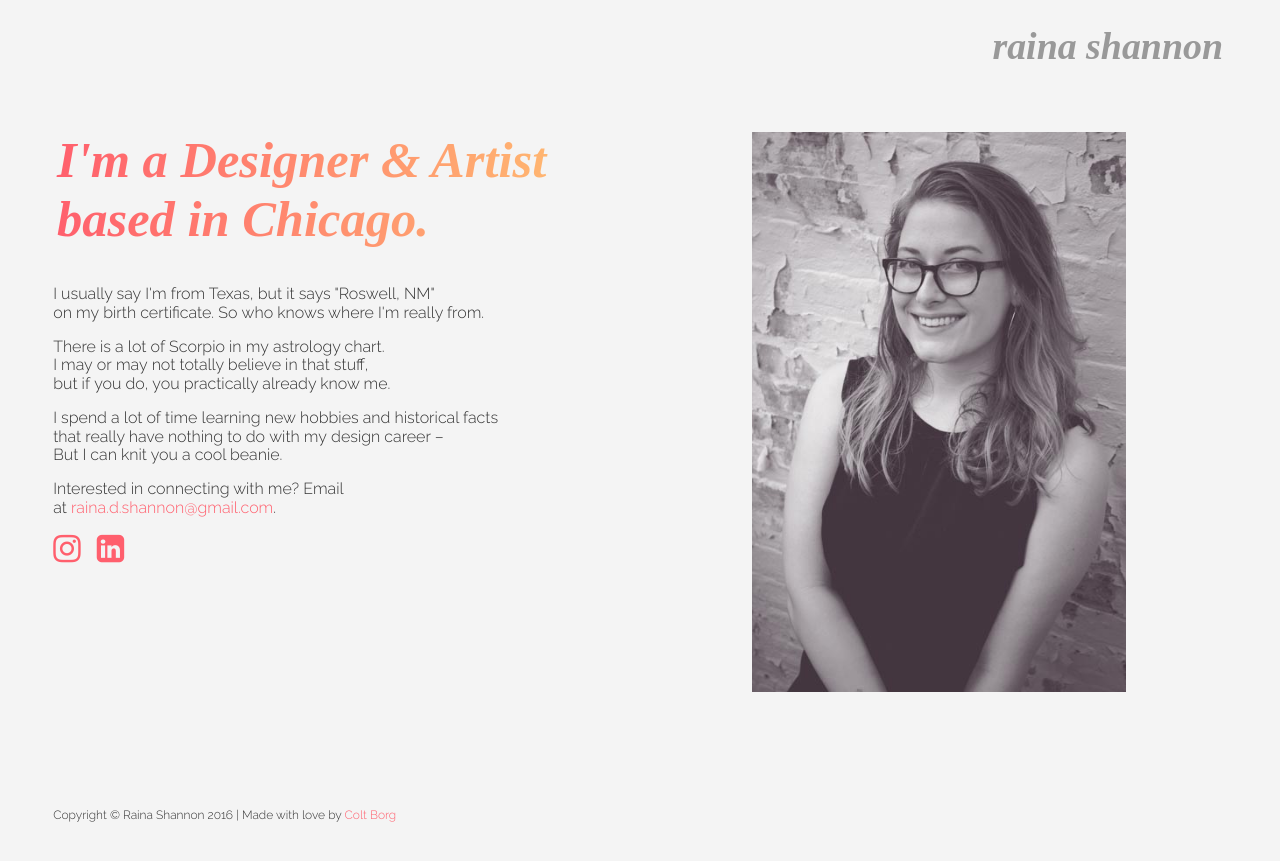
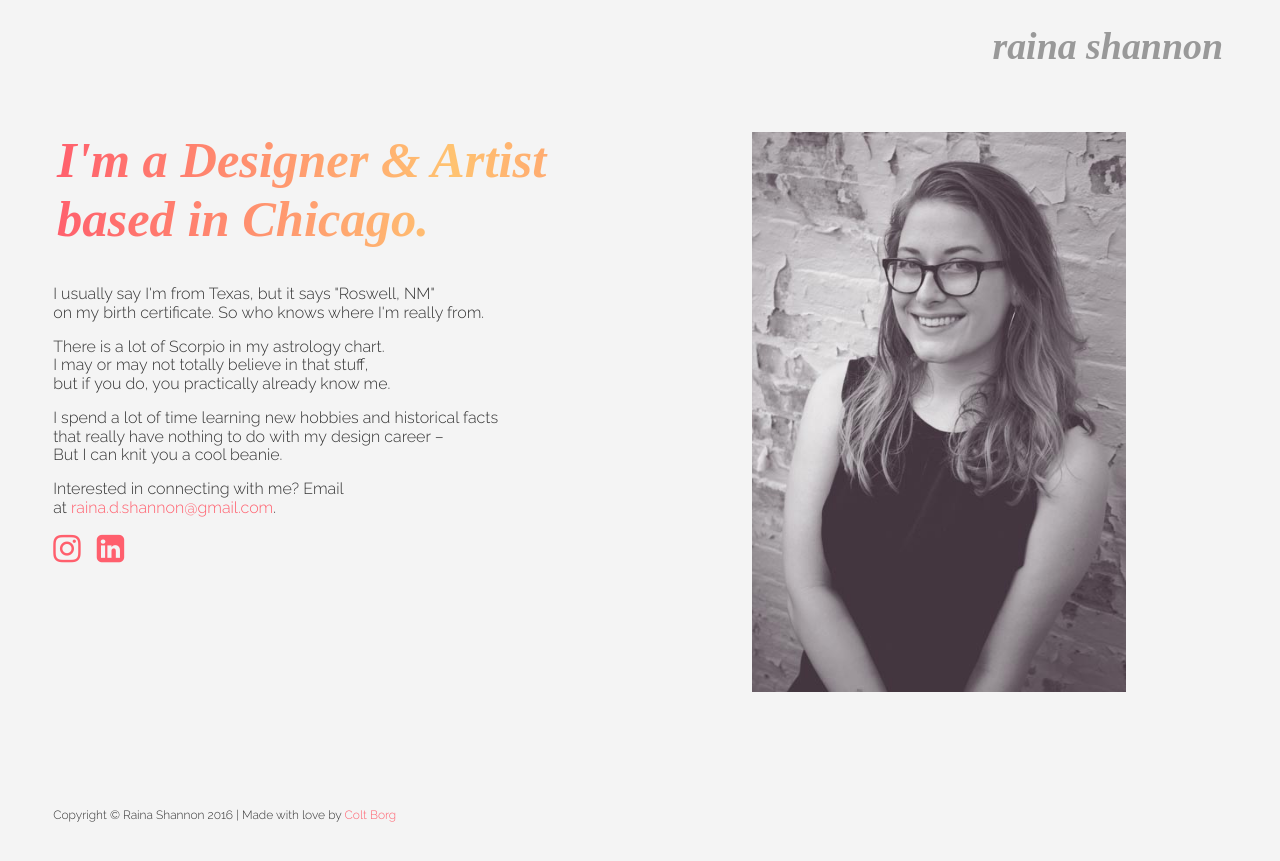
Before and after one commit to legendofcolt/raina-shannon, a Jekyll site: the page built from about.html, in a window 1280 px wide. Shown: the top 861 px of the page. Built offline with Jekyll 4.4.1, drawn with Linux system fonts in a browser that asks for light colours; some web fonts are replaced.

Commit message:
last-min-changes
Add animated text gradient title on about page

```diff
--- /dev/null
+++ b/_sass/_02-tools.keyframes.scss
@@ -0,0 +1,8 @@
+@keyframes animate-gradient-text {
+  0% {
+    background-position: 0 800px;
+  }
+  100% {
+    background-position: 800px 0;
+  }
+}
--- a/_sass/_06-components.about-page.scss
+++ b/_sass/_06-components.about-page.scss
@@ -1,6 +1,18 @@
 .c-about__title {
   @include ms-respond(font-size, 4);
-  @include text-gradient(0deg, $primary, $alternate);
+  color: $primary;
+  background: -webkit-linear-gradient(left, $primary, $alternate, $primary);
+  background-size: 800px 200px;
+  -webkit-background-clip: text;
+  -webkit-text-fill-color: transparent;
+  -webkit-animation-duration: 5s;
+          animation-duration: 5s;
+  -webkit-animation-name: animate-gradient-text;
+          animation-name: animate-gradient-text;
+  -webkit-animation-iteration-count: infinite;
+          animation-iteration-count: infinite;
+  -webkit-animation-fill-mode: forwards;
+          animation-fill-mode: forwards;
 }
 
 .c-about__image {
```
